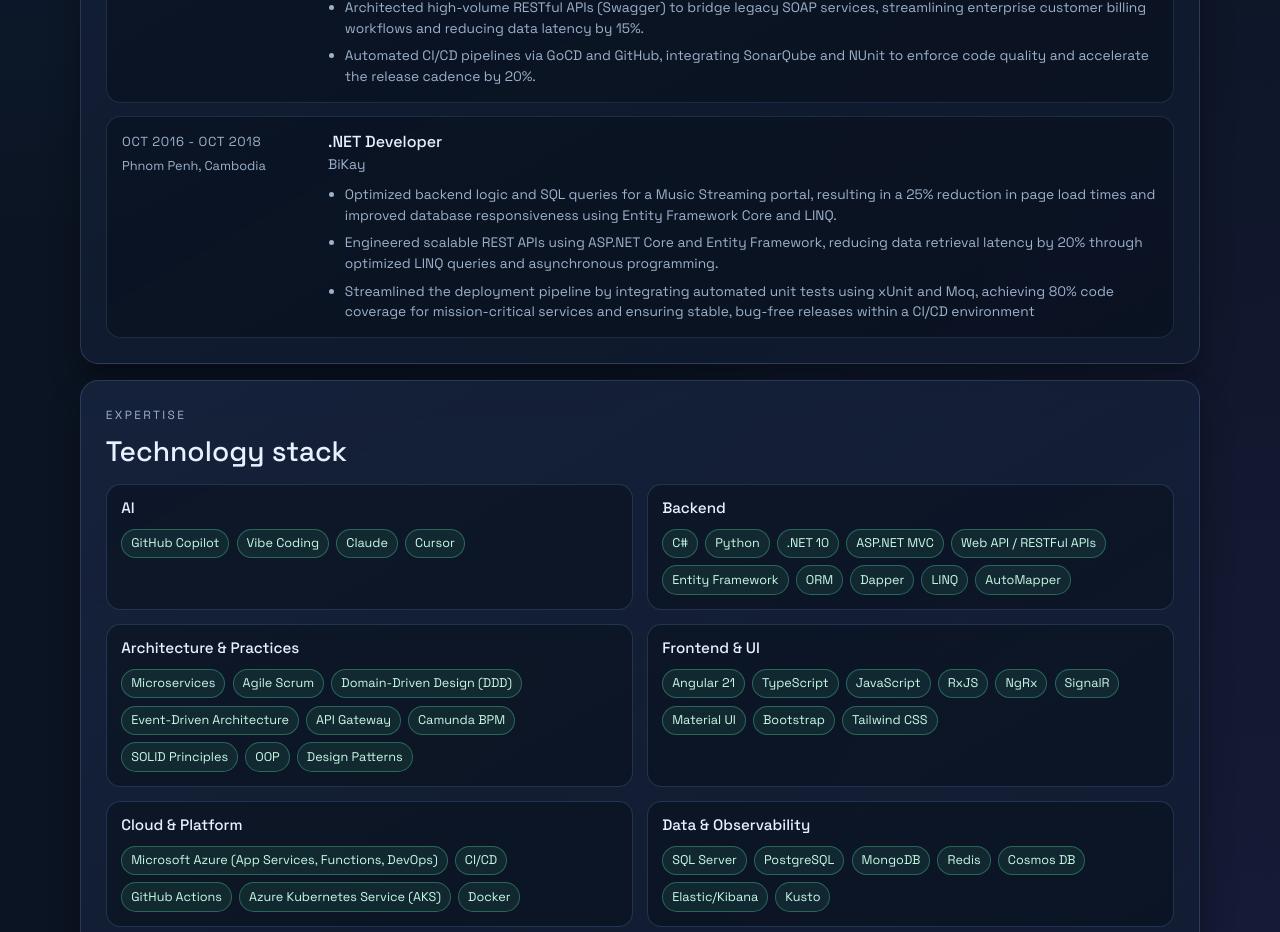
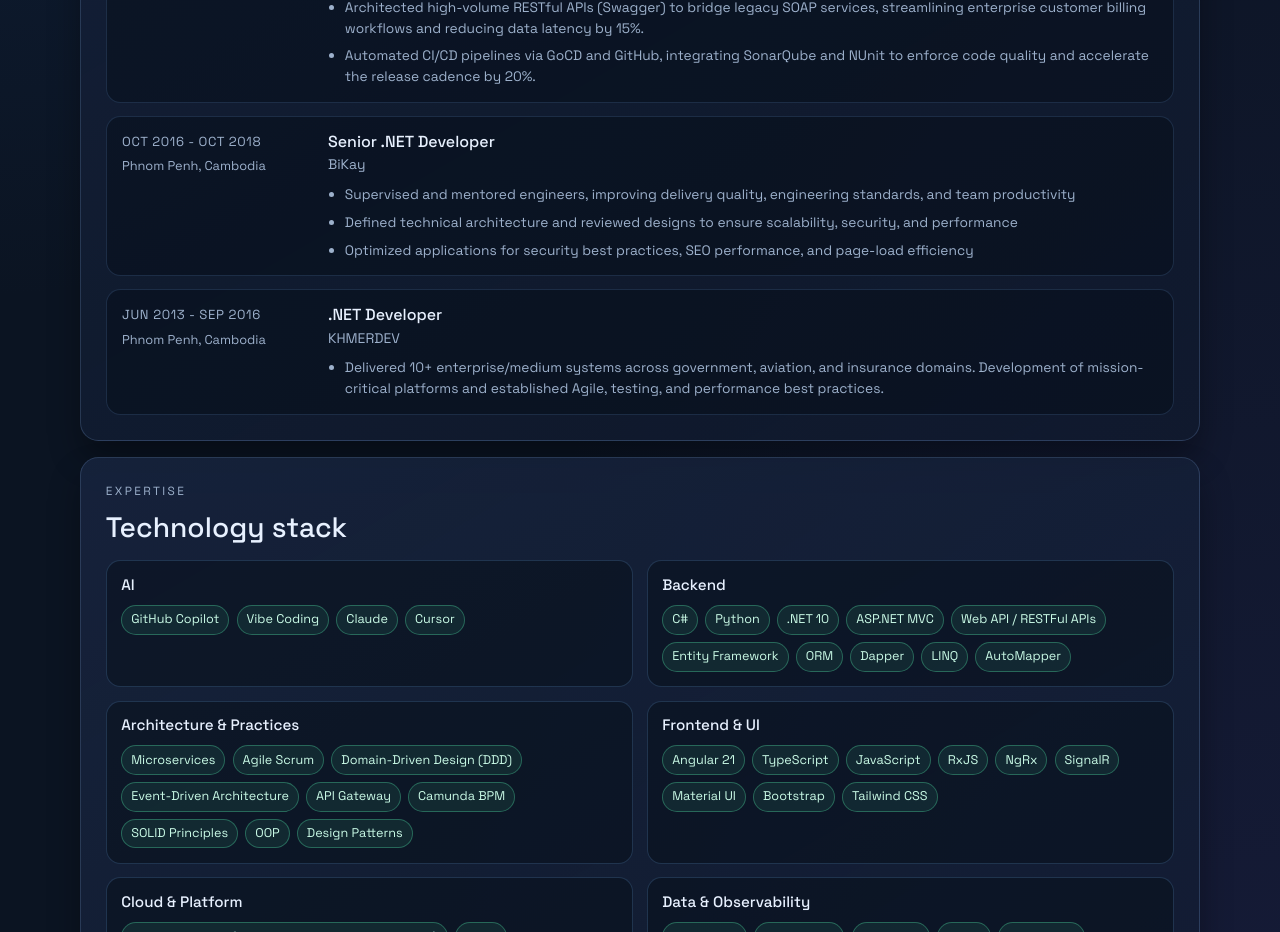
Before and after one commit to uongseyha/Portfolio, an Angular app: page / in a window 1280 px wide. Shown: the part 2060-2992 px from the top of the page. Built offline with nearby package versions, Linux system fonts and the light colour scheme.

Commit message:
Update exp

```diff
--- a/src/app/app.ts
+++ b/src/app/app.ts
@@ -125,14 +125,23 @@
       ]
     },
     {
-      title: '.NET Developer',
+      title: 'Senior .NET Developer',
       company: 'BiKay',
       location: 'Phnom Penh, Cambodia',
       period: 'Oct 2016 - Oct 2018',
       bullets: [
-        'Optimized backend logic and SQL queries for a Music Streaming portal, resulting in a 25% reduction in page load times and improved database responsiveness using Entity Framework Core and LINQ.',
-        'Engineered scalable REST APIs using ASP.NET Core and Entity Framework, reducing data retrieval latency by 20% through optimized LINQ queries and asynchronous programming.',
-        'Streamlined the deployment pipeline by integrating automated unit tests using xUnit and Moq, achieving 80% code coverage for mission-critical services and ensuring stable, bug-free releases within a CI/CD environment'
+        'Supervised and mentored engineers, improving delivery quality, engineering standards, and team productivity',
+        'Defined technical architecture and reviewed designs to ensure scalability, security, and performance',
+        'Optimized applications for security best practices, SEO performance, and page-load efficiency'
+      ]
+    },
+    {
+      title: '.NET Developer',
+      company: 'KHMERDEV',
+      location: 'Phnom Penh, Cambodia',
+      period: 'Jun 2013 - Sep 2016',
+      bullets: [
+        'Delivered 10+ enterprise/medium systems across government, aviation, and insurance domains. Development of mission-critical platforms and established Agile, testing, and performance best practices. '
       ]
     }
   ];
```
